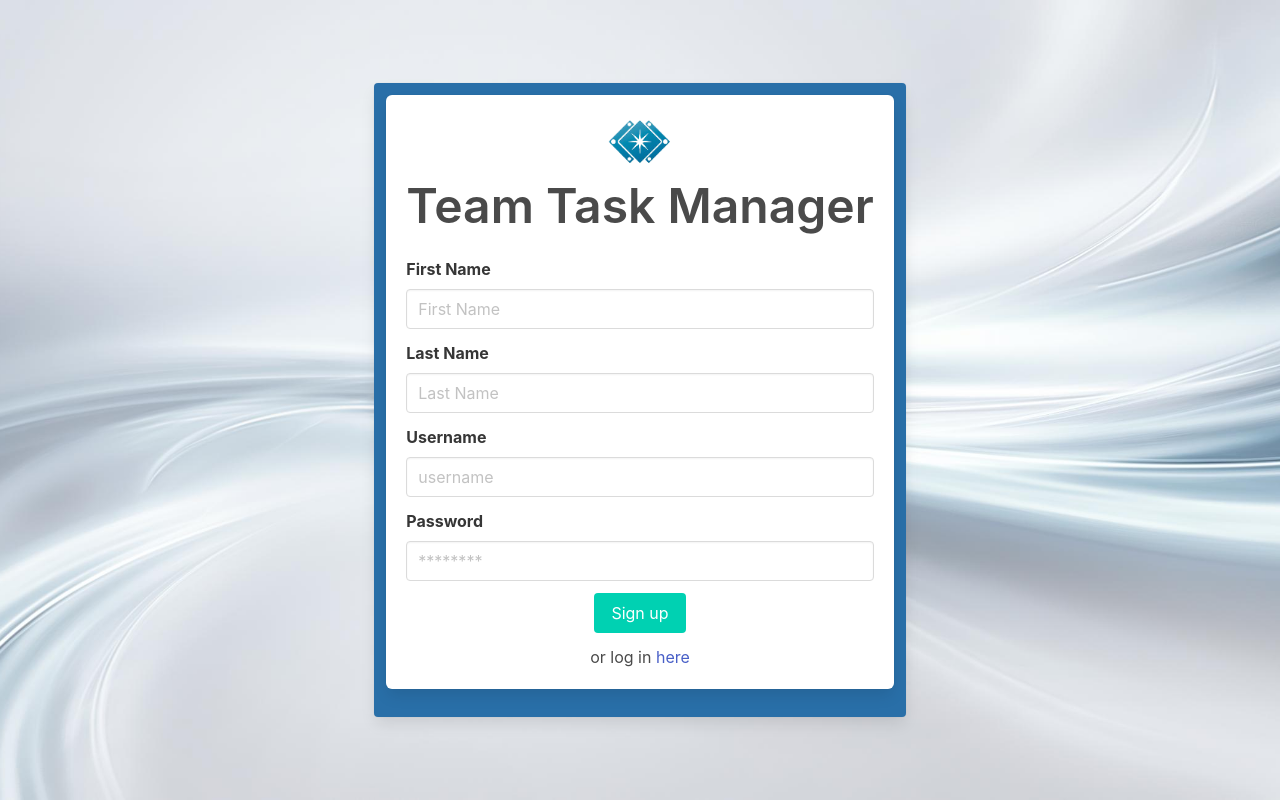
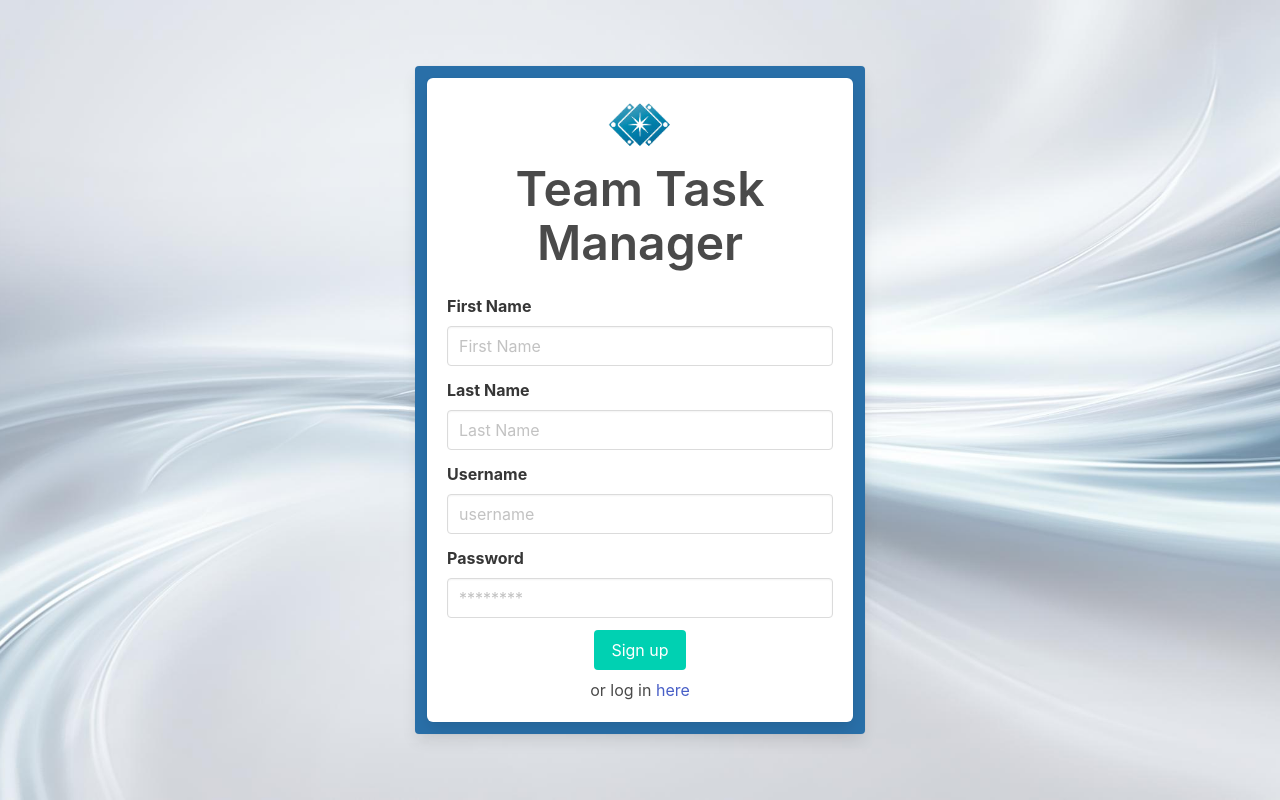
Before and after one commit to AidKool/team-task-manager, a Node server app: page /signup in a window 1280 px wide. Run offline with Node 20, Linux system fonts and the light colour scheme; style sheets or scripts are compiled from the project's sources; some libraries are stand-ins or nearby versions.

Commit message:
#66 Tweak signup form and add form container

```diff
--- a/views/signup.handlebars
+++ b/views/signup.handlebars
@@ -1,71 +1,50 @@
-<section class='level m-5 '>
-  <div class='container is-fluid'>
+<section class='level m-5'>
+  <div class='container'>
     <div class='columns is-centered '>
-      <div>
-        <div class='card column is-12 has-background-info-dark'>
-          <form class='box' id='signup-form'>
+      <div class='card column has-background-info-dark form-container'>
+        <section class="box mb-0">
           <div class='has-text-centered'>
-
             <figure class='image is-64x64 is-inline-block'>
               <img src='/img/ttmLogo.jpg' />
             </figure>
           </div>
           <h1 class='title is-1 has-text-grey-dark has-text-centered'>Team Task
             Manager</h1>
+          <form class='mb-0' id='signup-form'>
             <div class='field has-text-grey-dark'>
               <label for='first-name' class='label'>First Name</label>
               <div class='control'>
-                <input
-                  class='input'
-                  type='text'
-                  placeholder='First Name'
-                  id='first-name'
-                />
+                <input class='input' type='text' placeholder='First Name' id='first-name' />
               </div>
             </div>
             <div class='field has-text-grey-dark'>
               <label for='last-name' class='label'>Last Name</label>
               <div class='control'>
-                <input
-                  class='input'
-                  type='text'
-                  placeholder='Last Name'
-                  id='last-name'
-                />
+                <input class='input' type='text' placeholder='Last Name' id='last-name' />
               </div>
             </div>
             <div class='field has-text-grey-dark'>
               <label for='username' class='label'>Username</label>
               <div class='control'>
-                <input
-                  class='input'
-                  type='text'
-                  placeholder='username'
-                  id='username'
-                />
+                <input class='input' type='text' placeholder='username' id='username' />
               </div>
             </div>
 
             <div class='field has-text-grey-dark'>
               <label for='password' class='label'>Password</label>
               <div class='control'>
-                <input
-                  class='input'
-                  id='password'
-                  type='password'
-                  placeholder='********'
-                />
+                <input class='input' id='password' type='password' placeholder='********' />
               </div>
             </div>
             <div class='field is-flex is-justify-content-space-evenly'>
               <button class='button is-primary'>Sign up</button>
             </div>
-            <p class='has-text-centered'>
+          </form>
+          <p class='has-text-centered mt-2'>
             or log in
             <a href='/login'>here</a>
           </p>
-          </form>
-        </div>
+        </section>
       </div>
     </div>
   </div>
```
Also changed, not shown: views/login.handlebars (+4 -4 lines). Lines whose indentation alone changed are shown as unchanged.
